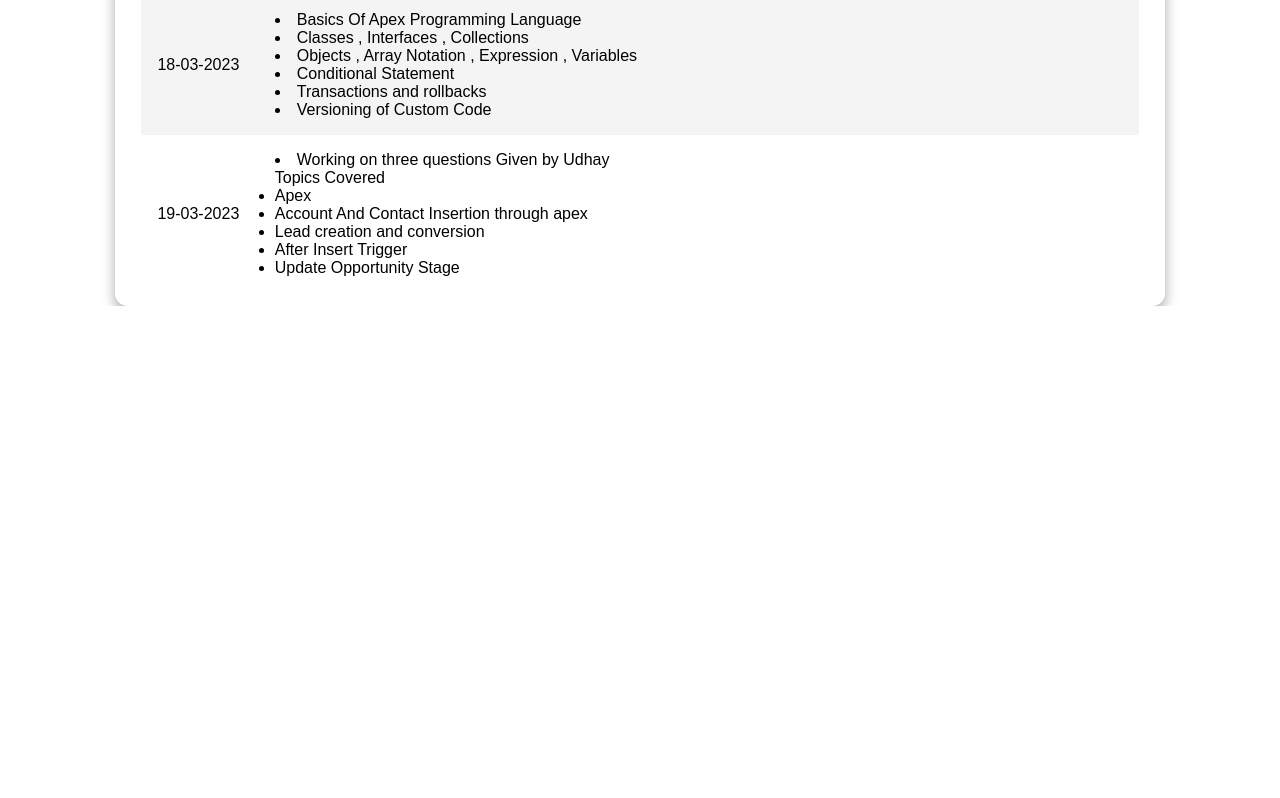
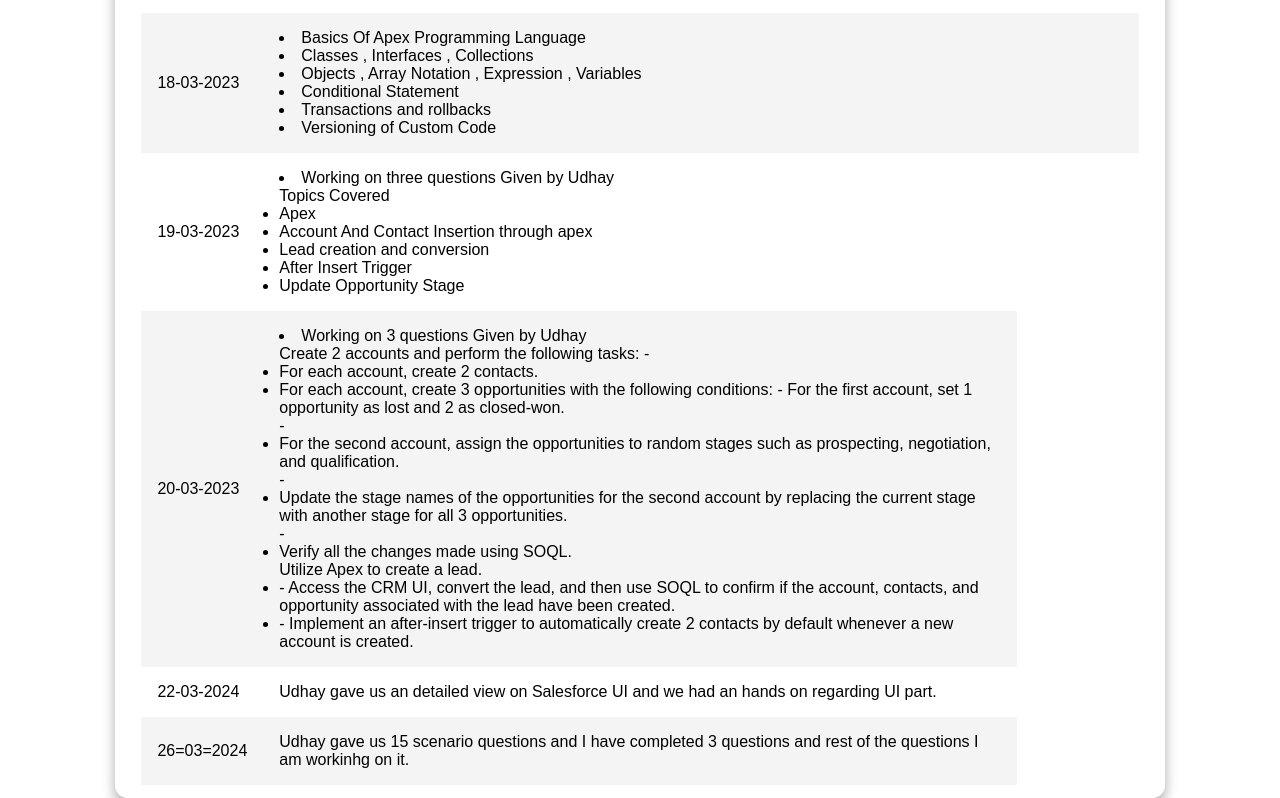
Before and after one commit to AlipsaSahooPS/AlipsaSahoo-Portfolio, a plain HTML site: page index.html in a window 1280 px wide. Shown: the part 533-1331 px from the top of the page. Before the commit the page ends 839 px from the top, so only its background shows below. Drawn offline with Linux system fonts and the light colour scheme.

Commit message:
fifth commit

```diff
--- a/index.html
+++ b/index.html
@@ -114,6 +114,62 @@
                 </ul>
               </td>
             </tr>
+            <tr>
+              <td>20-03-2023</td>
+              <td>
+                <li>Working on 3 questions Given by Udhay</li>
+                <ul>
+                  Create 2 accounts and perform the following tasks: -
+                  <li>For each account, create 2 contacts.</li>
+                  <li>
+                    For each account, create 3 opportunities with the following
+                    conditions: - For the first account, set 1 opportunity as
+                    lost and 2 as closed-won.
+                  </li>
+                  -
+                  <li>
+                    For the second account, assign the opportunities to random
+                    stages such as prospecting, negotiation, and qualification.
+                  </li>
+                  -
+                  <li>
+                    Update the stage names of the opportunities for the second
+                    account by replacing the current stage with another stage
+                    for all 3 opportunities.
+                  </li>
+                  -
+                  <li>Verify all the changes made using SOQL.</li>
+                </ul>
+                <ul>
+                  Utilize Apex to create a lead.
+                  <li>
+                    - Access the CRM UI, convert the lead, and then use SOQL to
+                    confirm if the account, contacts, and opportunity associated
+                    with the lead have been created.
+                  </li>
+                </ul>
+                <ul>
+                  <li>
+                    - Implement an after-insert trigger to automatically create
+                    2 contacts by default whenever a new account is created.
+                  </li>
+                </ul>
+              </td>
+            </tr>
+            <tr>
+              <td>22-03-2024</td>
+              <td>
+                Udhay gave us an detailed view on Salesforce UI and we had an
+                hands on regarding UI part.
+              </td>
+            </tr>
+            <tr>
+              <td>26=03=2024</td>
+              <td>
+                Udhay gave us 15 scenario questions and I have completed 3
+                questions and rest of the questions I am workinhg on it.
+              </td>
+            </tr>
           </tbody>
         </table>
       </section>
```
